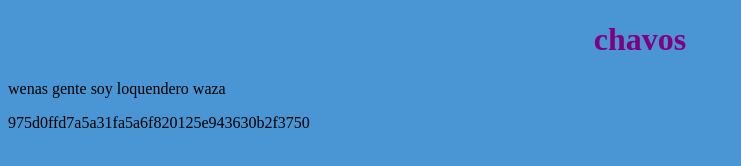
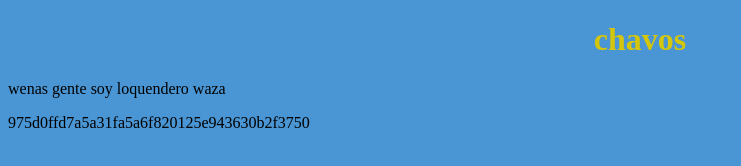
Before and after one commit to MC-D10/practica-git, a plain HTML site: page index.html in a window 1280 px wide. Shown: the whole page, without its empty margins (0-741 px from the left). Drawn offline with Linux system fonts and the light colour scheme.

Commit message:
se cambio el color del titulo

```diff
--- a/css/estilos.css
+++ b/css/estilos.css
@@ -1,5 +1,5 @@
 h1{
-    color:purple;
+    color:rgb(211, 198, 11);
     text-align: center;
 }
 
```
